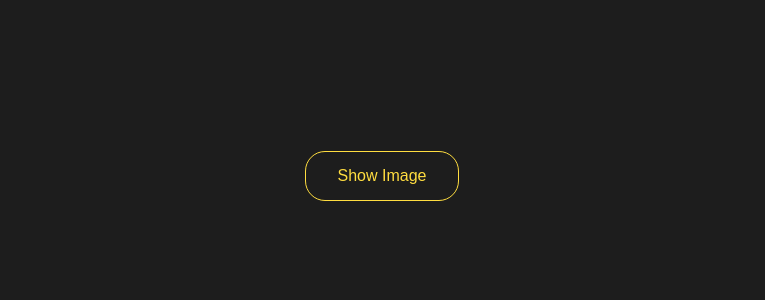
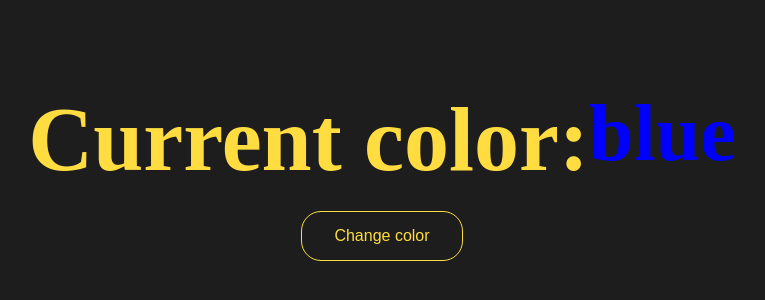
Before and after one commit to blackjack-ttp/Project-Learn-React, a React (Vite) app: page / in a window 1280 px wide. Shown: the part 224-524 px from the top of the page, without its empty margins (258-1023 px from the left). Built offline with nearby package versions, Linux system fonts and the light colour scheme.

Commit message:
#2 [hook] useState create Execrise 2: ChangeStyleColor

```diff
--- a/src/App.jsx
+++ b/src/App.jsx
@@ -1,7 +1,8 @@
 import './App.scss';
 // UseState
 // import Count from '@/components/UseState/Exercise0';
-import FlagImage from '@/components/UseState/Exercise1';
+// import FlagImage from '@/components/UseState/Exercise1';
+import ChangeStyleColor from '@/components/UseState/Exercise2';
 // UseEffects
 // import Slide from '@/components/UseEffect/Exercise0';
 // import Exercise1 from '@/components/UseEffect/Exercise1';
@@ -13,7 +14,8 @@ function App() {
       <div className="App">
         {/* ----------- UseState ----------- */}
         {/* <Count /> */}
-        <FlagImage />
+        {/* <FlagImage /> */}
+        <ChangeStyleColor />
 
         {/* ----------- UseEffect ----------- */}
         {/* <Slide /> */}
--- a/src/components/UseState/Exercise2/index.jsx
+++ b/src/components/UseState/Exercise2/index.jsx
@@ -0,0 +1,42 @@
+/* eslint-disable no-unused-vars */
+import React, { useState } from 'react';
+import './style.scss';
+
+const ChangeStyleColor = () => {
+  const [colors, setColors] = useState([
+    { colorId: 0, colorName: 'blue' },
+    { colorId: 1, colorName: 'red' },
+    { colorId: 2, colorName: 'green' },
+    { colorId: 3, colorName: 'yellow' },
+    { colorId: 4, colorName: 'orange' },
+    { colorId: 5, colorName: 'pink' },
+  ]);
+
+  const [currentColorId, setCurrentColorId] = useState(0);
+
+  const handleChangeColor = () => {
+    setCurrentColorId((prevId) => (prevId + 1) % colors.length);
+  };
+
+  const currentColor = colors.find((color) => color.colorId === currentColorId);
+
+  return (
+    <>
+      <section className="container">
+        {currentColor && (
+          <div className="container__title">
+            <h1>Current color:</h1>
+            <p style={{ color: currentColor.colorName }} className="container__title__color">
+              {currentColor.colorName}
+            </p>
+          </div>
+        )}
+        <button onClick={handleChangeColor} className="container__btn-change-color">
+          Change color
+        </button>
+      </section>
+    </>
+  );
+};
+
+export default ChangeStyleColor;
--- a/src/components/UseState/Exercise2/style.scss
+++ b/src/components/UseState/Exercise2/style.scss
@@ -0,0 +1,41 @@
+.container {
+    width: 100%;
+    height: 100%;
+    display: flex;
+    justify-content: center;
+    align-items: center;
+    position: relative;
+    flex-direction: column;
+
+    &__title {
+        font-size: 6rem;
+        font-weight: 700;
+        color: var(--yellow-theme-main-color);
+        display: flex;
+
+        p {
+            margin-top: 10;
+            font-size: 8rem;
+        }
+    }
+
+    &__btn-change-color {
+        background-color: var(--yellow-theme-background-color);
+        border: 1px solid var(--yellow-theme-main-color);
+        border-radius: 20px;
+        color: var(--yellow-theme-main-color);
+        padding: 15px 32px;
+        text-align: center;
+        text-decoration: none;
+        display: inline-block;
+        font-size: 16px;
+        margin: 4px 2px;
+        cursor: pointer;
+        margin-top: 20px;
+    }
+
+    &__btn-change-color:hover {
+        background-color: var(--yellow-theme-main-color);
+        color: var(--yellow-theme-background-color);
+    }
+}
```
